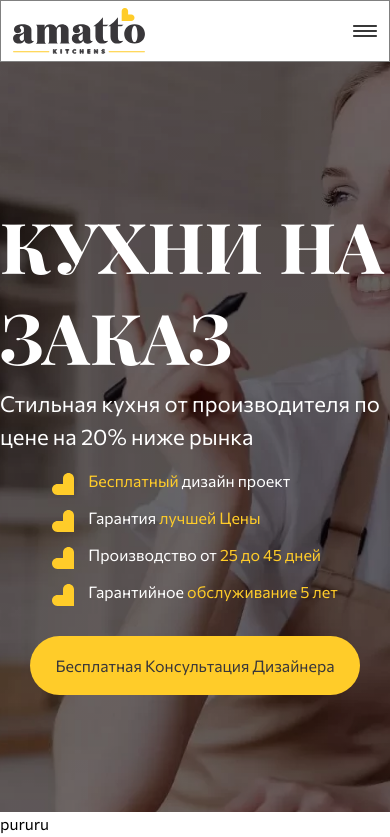
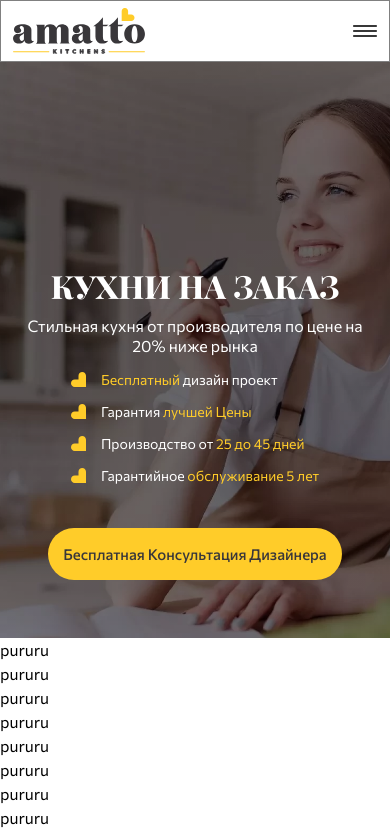
Before and after one commit to Anastasia2112/react-kitchen, a React (Vite) app: page / in a window 390 px wide. Shown: the top 837 px of the page. Built offline with nearby package versions, Linux system fonts and the light colour scheme.

Commit message:
added mobile styles in hero section

```diff
--- a/src/pages/homePage/ui/heroSection/heroSection.scss
+++ b/src/pages/homePage/ui/heroSection/heroSection.scss
@@ -1,12 +1,15 @@
-$hero-section-width: 750px;
+@use "@app/styles/breakpoints";
+
+$hero-mobile-height: 576px;
+$hero-desktop-height: 750px;
 
 .hero {
   &__section {
     width: 100%;
-    height: 750px;
+    height: $hero-mobile-height;
     background-color: #000;
     background-image: linear-gradient(180deg,rgba(0,0,0,0.4),rgba(0,0,0,0.4)),url("./assets/images/bg.png");
-    background-size: 1600px auto;
+    background-size: auto 100%;
     background-position: center;
 
     color: var(--white);
@@ -14,10 +17,11 @@ $hero-section-width: 750px;
     flex-direction: column;
     justify-content: flex-end;
     align-items: center;
+    padding: 0 12px;
   }
 
   &__content {
-    margin-bottom: calc($hero-section-width/6.4);
+    margin-bottom: calc($hero-mobile-height/9.9);
     display: flex;
     flex-direction: column;
     align-items: center;
@@ -26,28 +30,35 @@ $hero-section-width: 750px;
   &__heading {
     font-family: "Playfair Display", serif;
     font-weight: 800;
-    font-size: 70px;
+    font-size: 32px;
     text-transform: uppercase;
     line-height: 1.3;
-    margin-bottom: 5px;
+    margin-bottom: 10px;
   }
 
   &__subheading {
-    font-size: 22px;
-    margin-bottom: 20px;
+    text-align: center;
+    font-size: 16px;
+    line-height: 20px;
+    margin-bottom: 16px;
   }
 
   &__list {
     display: flex;
     flex-direction: column;
     gap: 15px;
-    margin-bottom: 30px;
+    margin-bottom: 43px;
 
     li {
       display: flex;
-      gap: 14px;
-      font-size: 16px;
-      line-height: 1;
+      gap: 15px;
+      font-size: 14px;
+      line-height: 1.2;
+    }
+
+    &__marker {
+      width: 15px;
+      height: 15px;
     }
 
     &__highlight {
@@ -58,7 +69,53 @@ $hero-section-width: 750px;
   &__button {
     color: var(--dark-gray);
     border-radius: 40px;
-    padding: 20px 25px;
+    padding: 17px 15px;
     background-color: var(--brand-color);
+    font-size: 15px;
+    font-weight: 500;
   }
 }
+
+@media (min-width: breakpoints.$lg) {
+  .hero {
+    &__section {
+      height: $hero-desktop-height;
+      background-size: 1600px auto;
+    }
+
+    &__content {
+      margin-bottom: calc($hero-desktop-height/6.4);
+    }
+
+    &__heading {
+      font-size: 70px;
+      margin-bottom: 5px;
+    }
+
+    &__subheading {
+      font-size: 22px;
+      margin-bottom: 20px;
+    }
+
+    &__list {
+      margin-bottom: 30px;
+
+      li {
+        gap: 14px;
+        font-size: 16px;
+        line-height: 1;
+      }
+
+      &__marker {
+        width: 22px;
+        height: 22px;
+      }
+    }
+
+    &__button {
+      padding: 20px 25px;
+      font-size: 16px;
+      font-weight: 400;
+    }
+  }
+}
--- a/src/pages/homePage/ui/heroSection/heroSection.tsx
+++ b/src/pages/homePage/ui/heroSection/heroSection.tsx
@@ -16,9 +16,8 @@ export const HeroSection = () => {
         <h1 className="hero__heading">Кухни на заказ</h1>
         <h4 className="hero__subheading">Стильная кухня от производителя по цене на 20% ниже рынка</h4>
         <ul className="hero__list">
-          {listItems.map(item =>
-            <li><MarkerIcon />{item}</li>
-            // <li>{item}</li>
+          {listItems.map((item, i) =>
+            <li key={i}><MarkerIcon className="hero__list__marker" />{item}</li>
           )}
         </ul>
         <button className="hero__button">
--- a/src/pages/homePage/ui/homePage.tsx
+++ b/src/pages/homePage/ui/homePage.tsx
@@ -7,7 +7,7 @@ export const HomePage = () => {
       <section>
         {Array(30)
           .fill('')
-          .map(item => <p>pururu</p>)
+          .map((item, i) => <p key={i}>pururu</p>)
         }
       </section>
     </>
```
